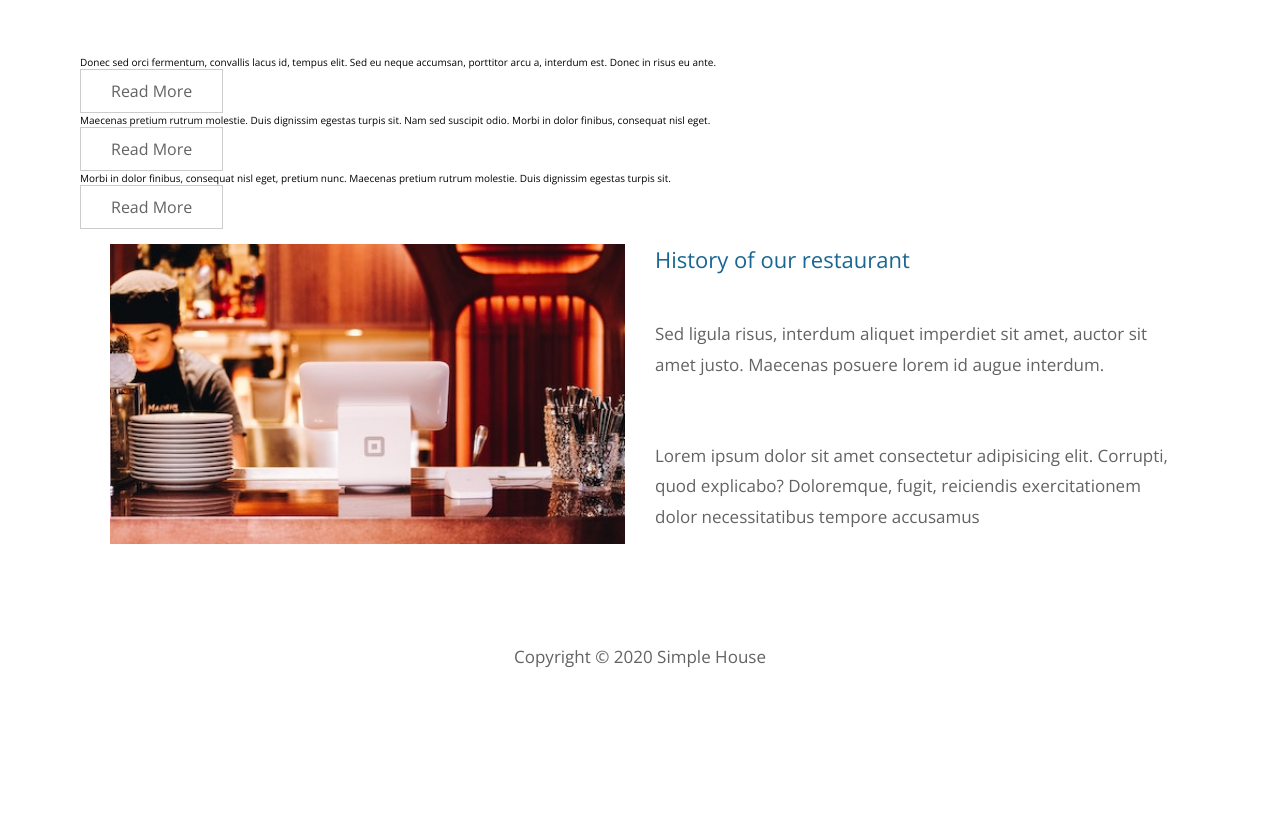
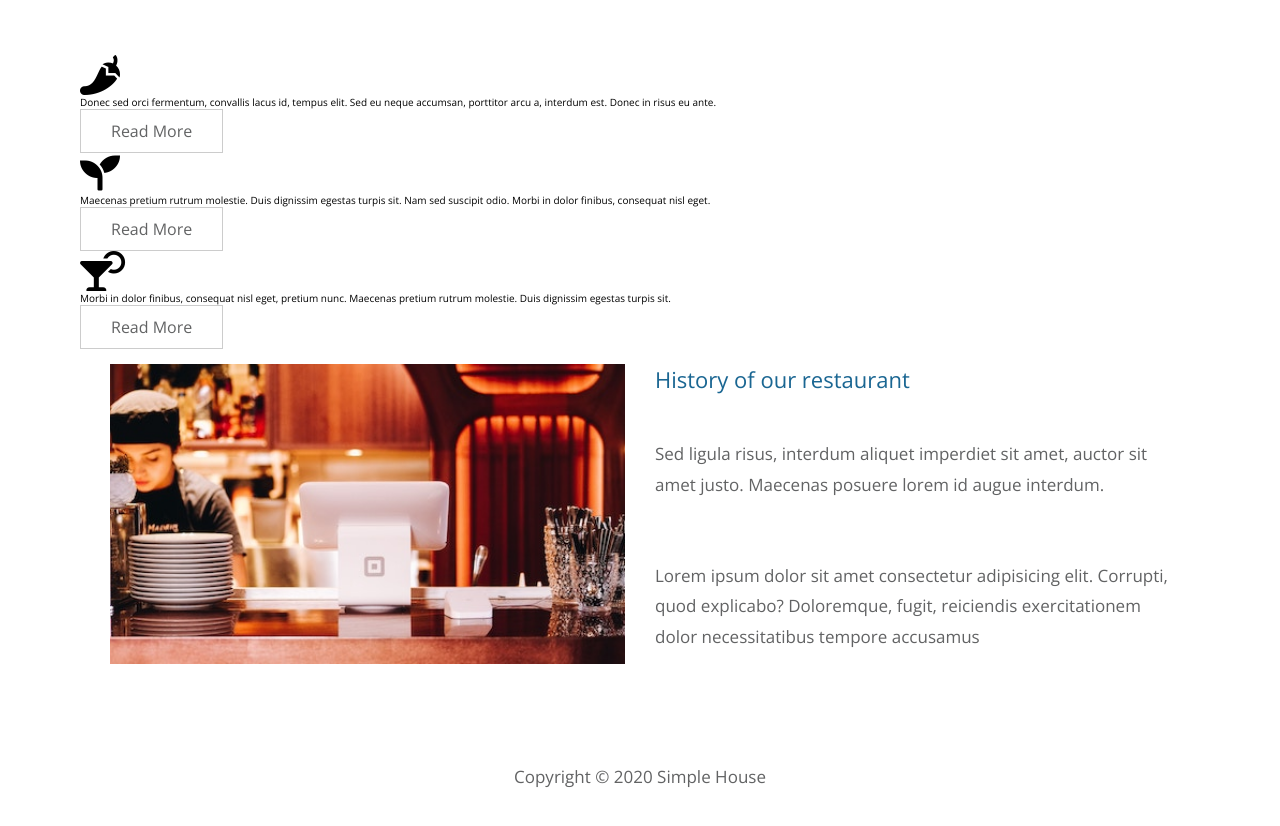
Before and after one commit to NowakArtur97/Simple-House, a plain HTML site: page Simple House/about.html in a window 1280 px wide. Shown: the part 1573-2399 px from the top of the page. Before the commit the page ends 2281 px from the top, so only its background shows below. Drawn offline with nearby package versions, Linux system fonts and the light colour scheme.

Commit message:
Add icons in Features section

```diff
--- a/Simple House/about.html
+++ b/Simple House/about.html
@@ -159,7 +159,7 @@
         </div>
         <section class="features">
             <article class="feature">
-                <i class="feature__icon"></i>
+                <i class="fas fa-4x fa-pepper-hot feature__icon"></i>
                 <p class="feature__description">
                     Donec sed orci fermentum, convallis lacus id, tempus elit. Sed eu neque accumsan, porttitor arcu a,
                     interdum est. Donec
@@ -168,7 +168,7 @@
                 <a href="#" class="button_primary">Read More</a>
             </article>
             <article class="feature">
-                <i class="feature__icon"></i>
+                <i class="fas fa-4x fa-seedling feature__icon"></i>
                 <p class="feature__description">
                     Maecenas pretium rutrum molestie. Duis dignissim egestas turpis sit. Nam sed suscipit odio. Morbi in
                     dolor finibus,
@@ -177,7 +177,7 @@
                 <a href="#" class="button_primary">Read More</a>
             </article>
             <article class="feature">
-                <i class="feature__icon"></i>
+                <i class="fas fa-4x fa-cocktail feature__icon"></i>
                 <p class="feature__description">
                     Morbi in dolor finibus, consequat nisl eget, pretium nunc. Maecenas pretium rutrum molestie. Duis
                     dignissim egestas
```
